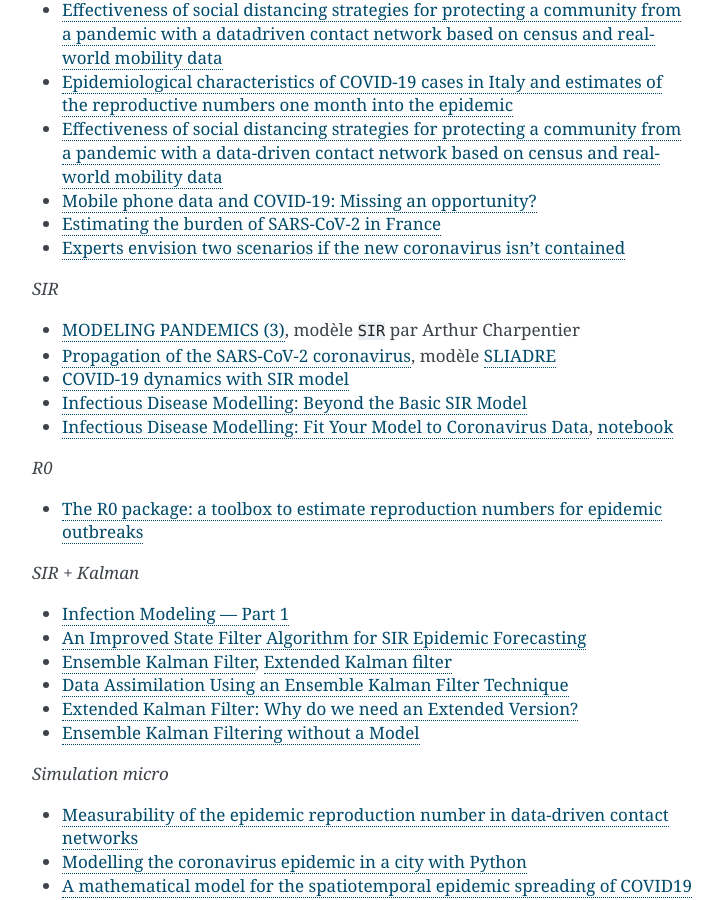
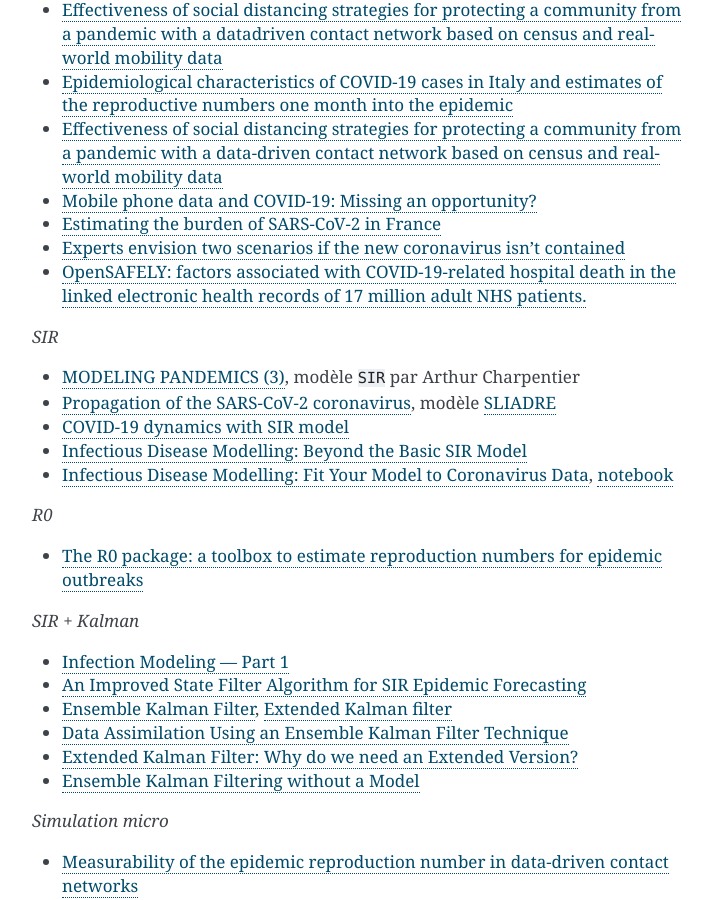
Before and after one commit to sdpython/aftercovid, a Sphinx documentation site: the page built from doc/readings.rst, in a window 1280 px wide and 900 px high, scrolled down 1158 px. Shown: the whole window, without its empty margins (388-1111 px from the left). Built offline with Sphinx 7.4.7, drawn with Linux system fonts in a browser that asks for light colours; pages that are not in the unit, such as notebooks, are missing from menus; cross-references to code outside the pages are shown as plain code.

Commit message:
Update readings.rst

```diff
--- a/doc/readings.rst
+++ b/doc/readings.rst
@@ -73,6 +73,9 @@ sur son article
   <https://hal-pasteur.archives-ouvertes.fr/pasteur-02548181>`_
 * `Experts envision two scenarios if the new coronavirus isn't contained
   <https://www.statnews.com/2020/02/04/two-scenarios-if-new-coronavirus-isnt-contained/>`_
+* `OpenSAFELY: factors associated with COVID-19-related hospital death in the
+  linked electronic health records of 17 million adult NHS patients.
+  <https://www.medrxiv.org/content/10.1101/2020.05.06.20092999v1>`_
 
 *SIR*
 
```
